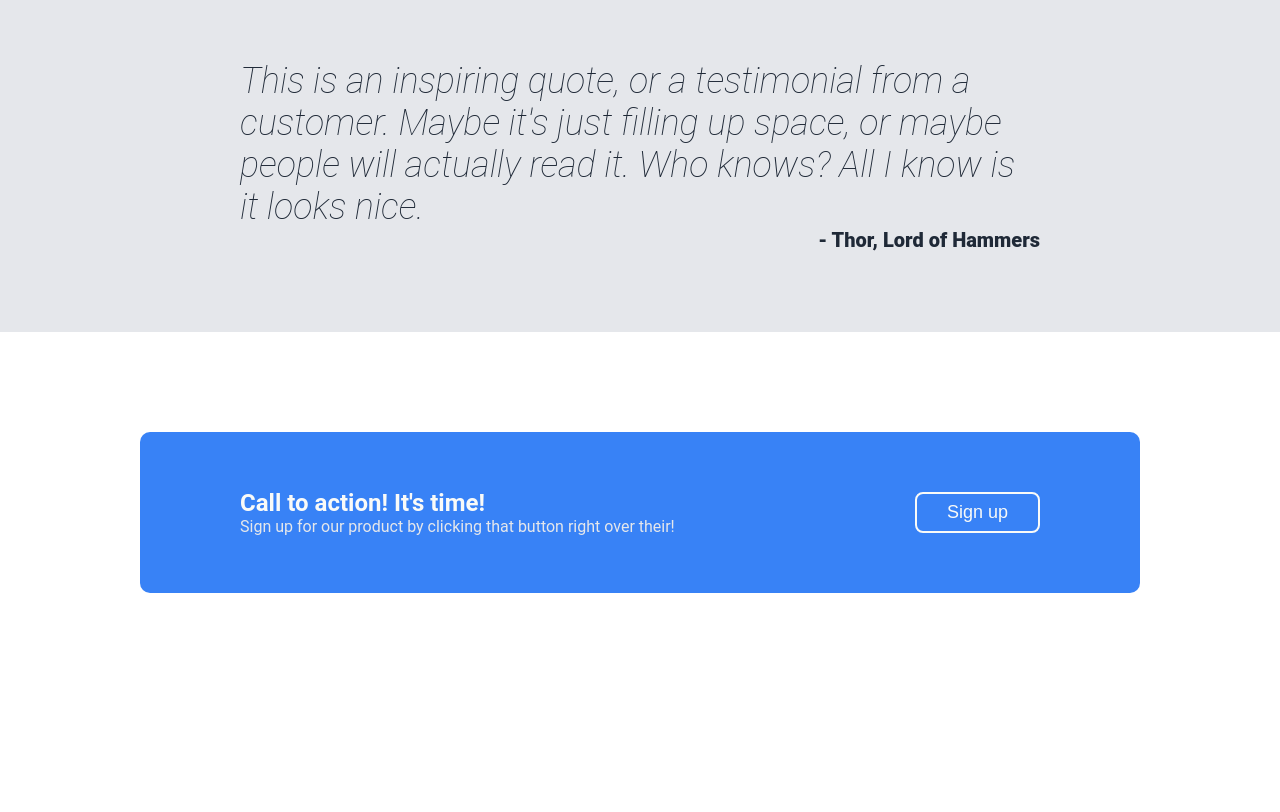
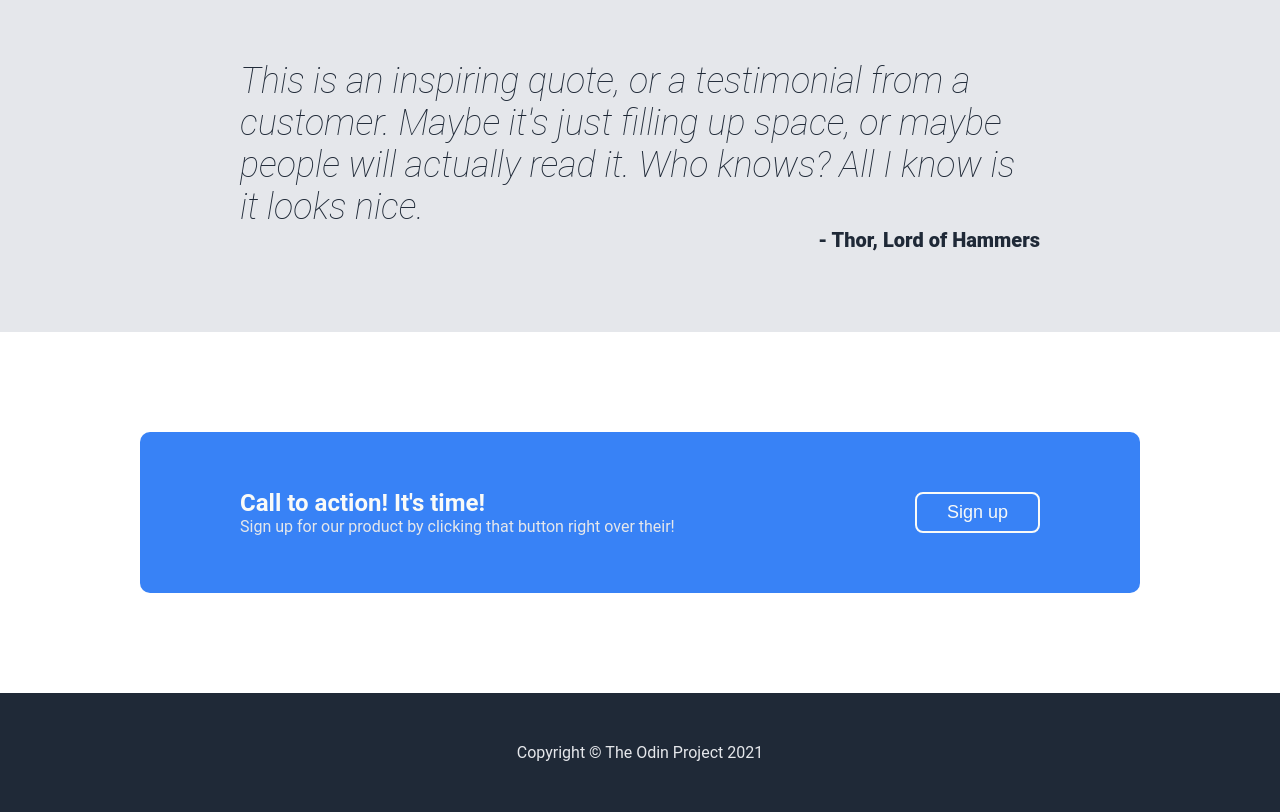
Before and after one commit to emam04bd/odin-landing-page, a plain HTML site: page index.html in a window 1280 px wide. Shown: the part 911-1723 px from the top of the page. Before the commit the page ends 1604 px from the top, so only its background shows below. Drawn offline with Linux system fonts and the light colour scheme.

Commit message:
feat: add footer section

```diff
--- a/index.html
+++ b/index.html
@@ -66,5 +66,8 @@
         </div>
       </div>
     </div>
+    <div class="footer">
+      Copyright © The Odin Project 2021
+    </div>
   </body>
 </html>
--- a/style.css
+++ b/style.css
@@ -204,3 +204,13 @@ h2 {
   border: 2px solid #f9faf8;
   border-radius: 8px;
 }
+
+.footer {
+  font-size: 16px;
+  color: #e5e7eb;
+  background-color: #1f2937;
+  padding: 50px 100px;
+  display: flex;
+  justify-content: center;
+  align-items: center;
+}
```
